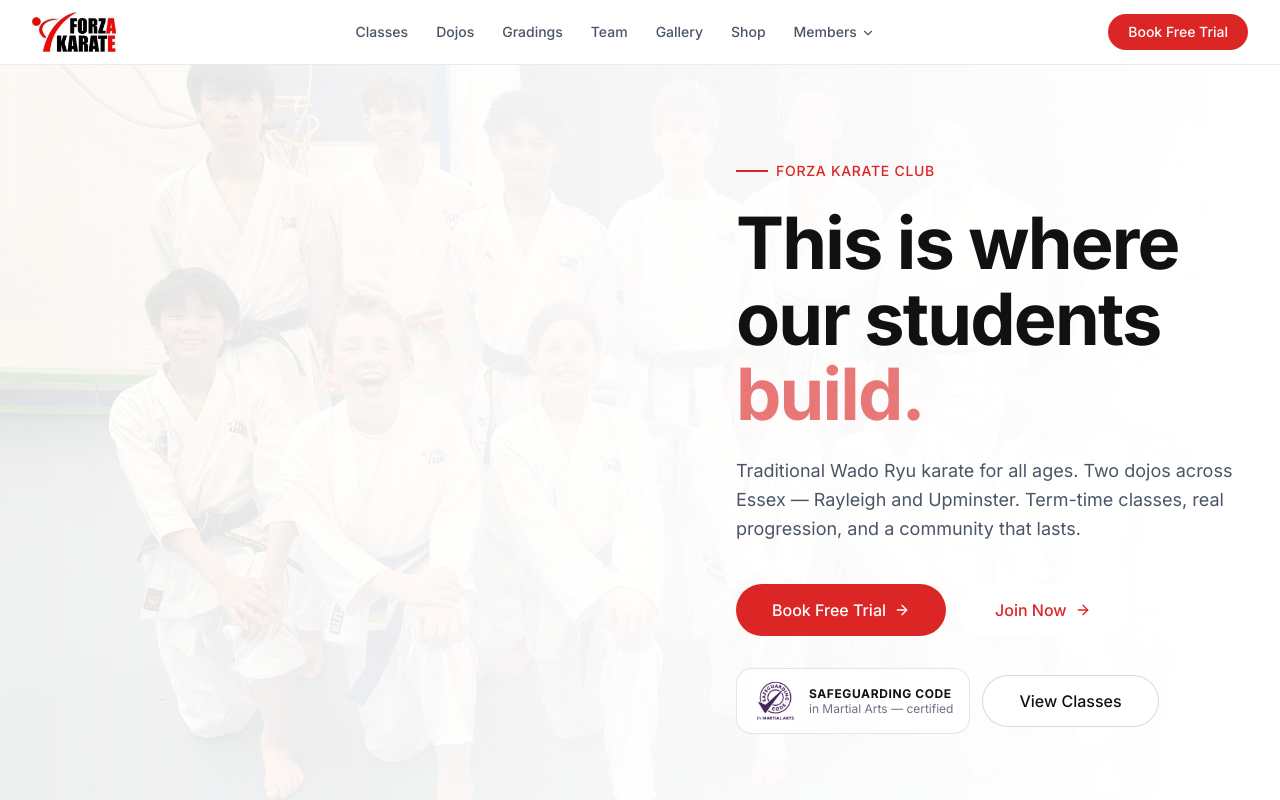
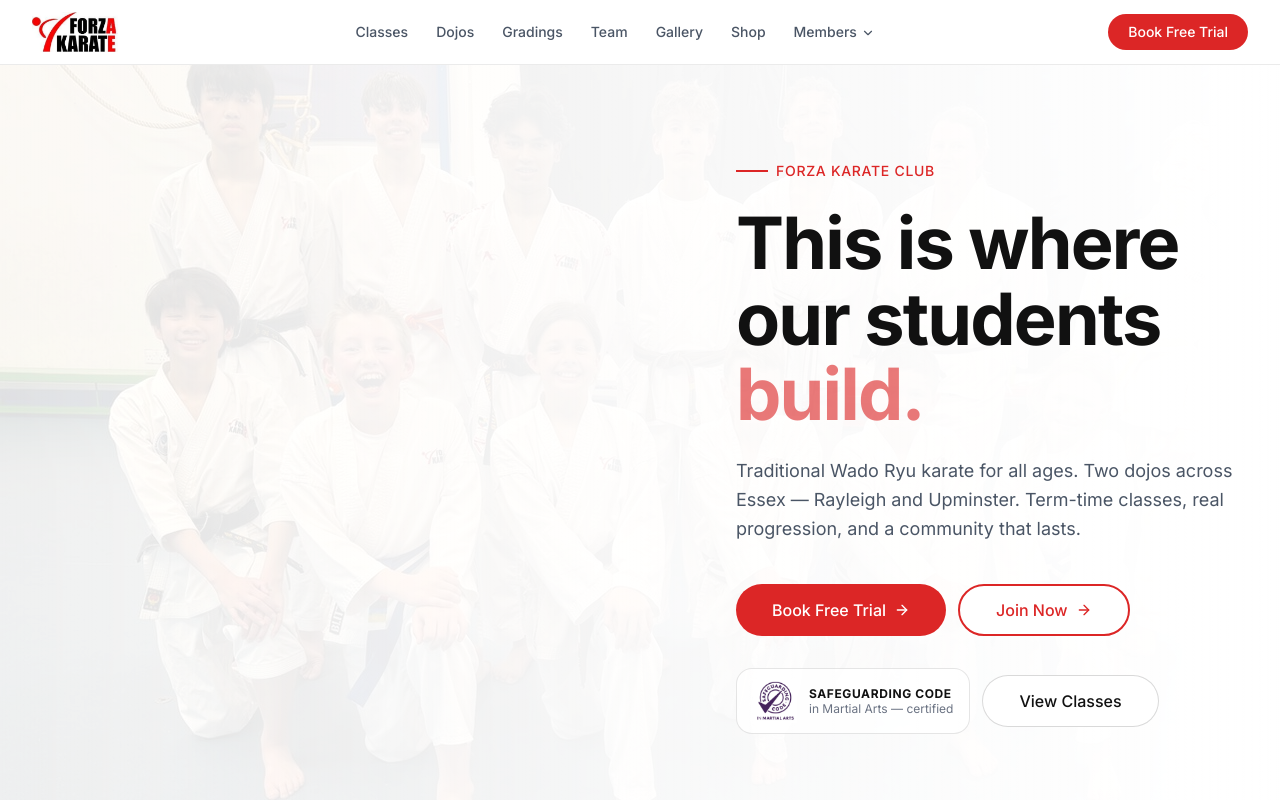
Before and after one commit to anthonieveritt-afk/forza-karate-website, a Next.js app: page / in a window 1280 px wide. Shown: the top 800 px of the page. Built offline with nearby package versions, Linux system fonts and the light colour scheme.

Commit message:
Join button: add red border

```diff
--- a/app/classes/ninjas/page.tsx
+++ b/app/classes/ninjas/page.tsx
@@ -116,7 +116,7 @@
                 <ArrowRight className="h-4 w-4" />
               </Link>
             </Button>
-            <Button asChild size="lg" className="bg-white text-[#dc2626] hover:bg-gray-50">
+            <Button asChild size="lg" className="bg-white text-[#dc2626] hover:bg-gray-50 border-2 border-[#dc2626]">
               <Link href="/join">Join Today</Link>
             </Button>
           </div>
--- a/app/classes/seniors/page.tsx
+++ b/app/classes/seniors/page.tsx
@@ -121,7 +121,7 @@
                 <ArrowRight className="h-4 w-4" />
               </Link>
             </Button>
-            <Button asChild size="lg" className="bg-white text-[#dc2626] hover:bg-gray-50">
+            <Button asChild size="lg" className="bg-white text-[#dc2626] hover:bg-gray-50 border-2 border-[#dc2626]">
               <Link href="/join">Join Today</Link>
             </Button>
           </div>
--- a/components/sections/Hero.tsx
+++ b/components/sections/Hero.tsx
@@ -104,7 +104,7 @@
                 <ArrowRight className="h-4 w-4" />
               </Link>
             </Button>
-            <Button asChild size="lg" className="bg-white text-[#dc2626] hover:bg-gray-50 border border-white">
+            <Button asChild size="lg" className="bg-white text-[#dc2626] hover:bg-gray-50 border-2 border-[#dc2626]">
               <Link href="/join">
                 Join Now
                 <ArrowRight className="h-4 w-4" />
```
